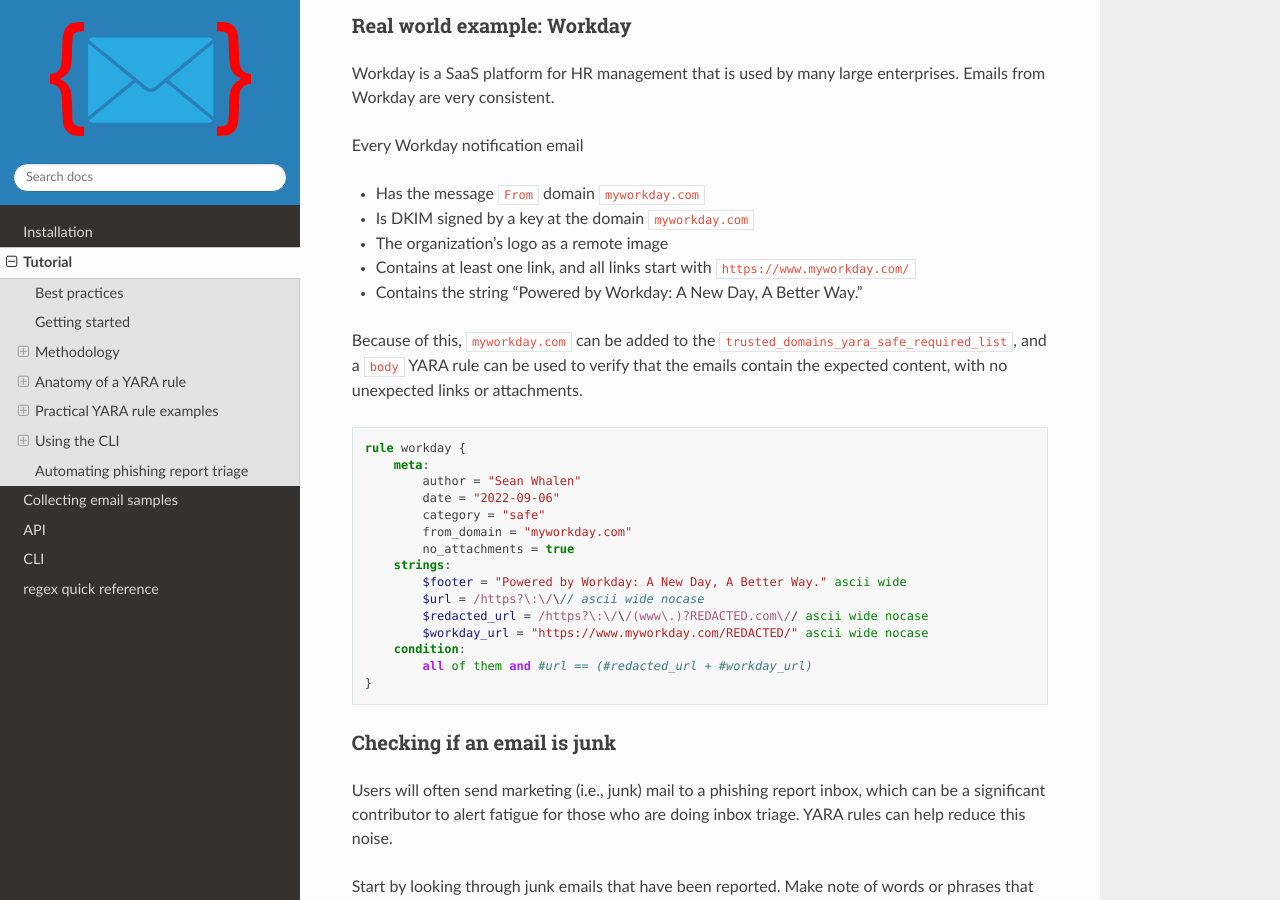
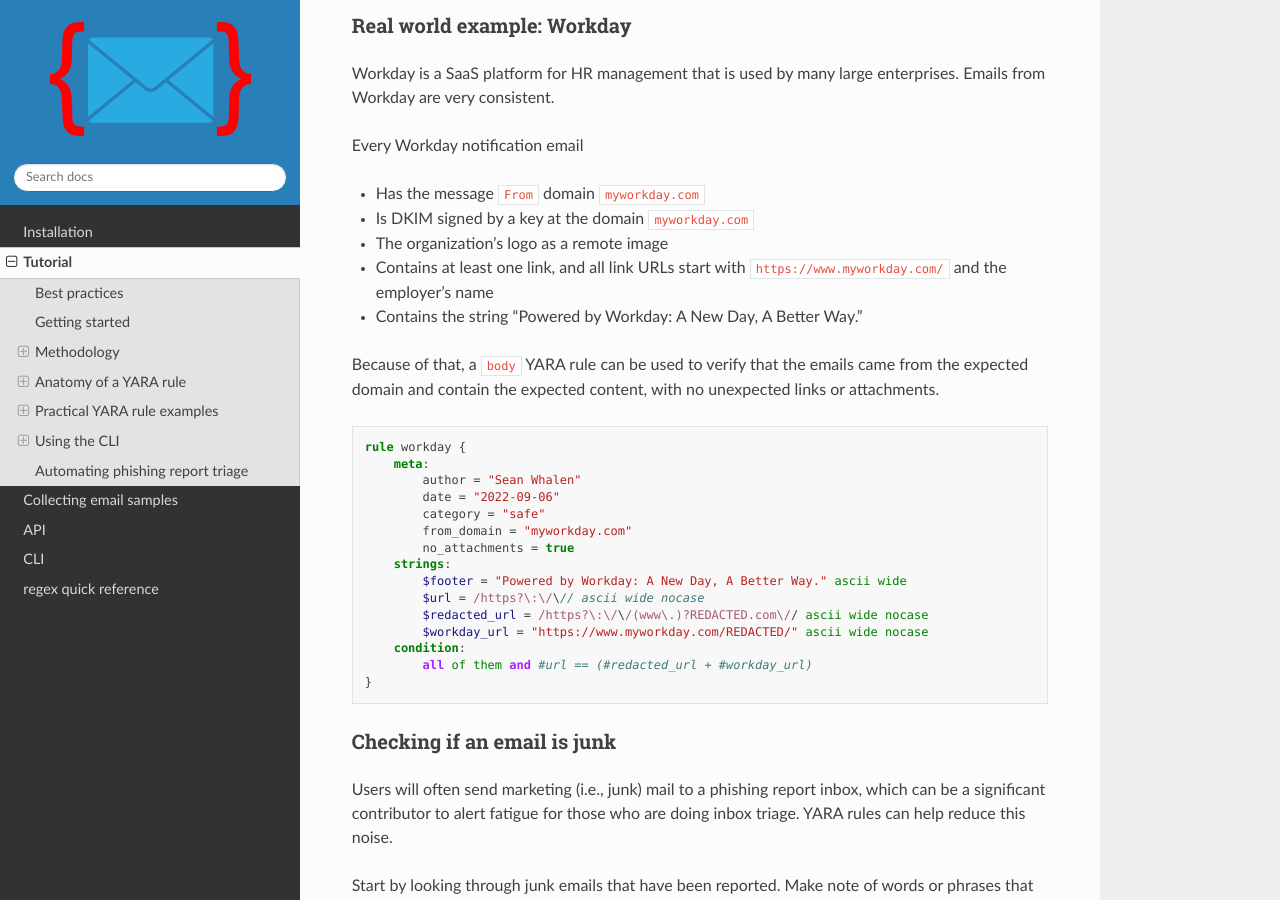
Before and after one commit to seanthegeek/yaramail, a Sphinx documentation site: the page built from docs/source/tutorial.md, in a window 1280 px wide and 900 px high, scrolled down 10428 px. Built offline with Sphinx 7.4.7 and the Read the Docs theme 2.0.0, drawn with Linux system fonts in a browser that asks for light colours.

Commit message:
Replace outdated information in the tutorial

````diff
--- a/docs/source/tutorial.md
+++ b/docs/source/tutorial.md
@@ -266,7 +266,6 @@
 | `(#foo_*) < 4`                      | The total number of instances of any string assigned to a variable starting with `$foo_`must be less than four                                                                                           |
 | `$url and #url == (#trusted_url_*)` | At least one URL must exist **and** the number of instances of the string assigned to `$url` must equal the total number of instances of any string assigned to a variable starting with `$trusted_url_` |
 
-
 ## Practical YARA rule examples
 
 Here are some of the ways YARA can be put to good use.
@@ -510,13 +509,12 @@
 - Has the message `From` domain `myworkday.com`
 - Is DKIM signed by a key at the domain `myworkday.com`
 - The organization's logo as a remote image
-- Contains at least one link, and all links start with
-  `https://www.myworkday.com/`
+- Contains at least one link, and all link URLs start with
+  `https://www.myworkday.com/` and the employer's name
 - Contains the string "Powered by Workday: A New Day, A Better Way."
 
-Because of this, `myworkday.com` can be added to the
-`trusted_domains_yara_safe_required_list`, and a `body` YARA rule can be used
-to verify that the emails contain the expected content, with no unexpected
+Because of that, a `body` YARA rule can be used
+to verify that the emails came from the expected domain and contain the expected content, with no unexpected
 links or attachments.
 
 ```yara
````
